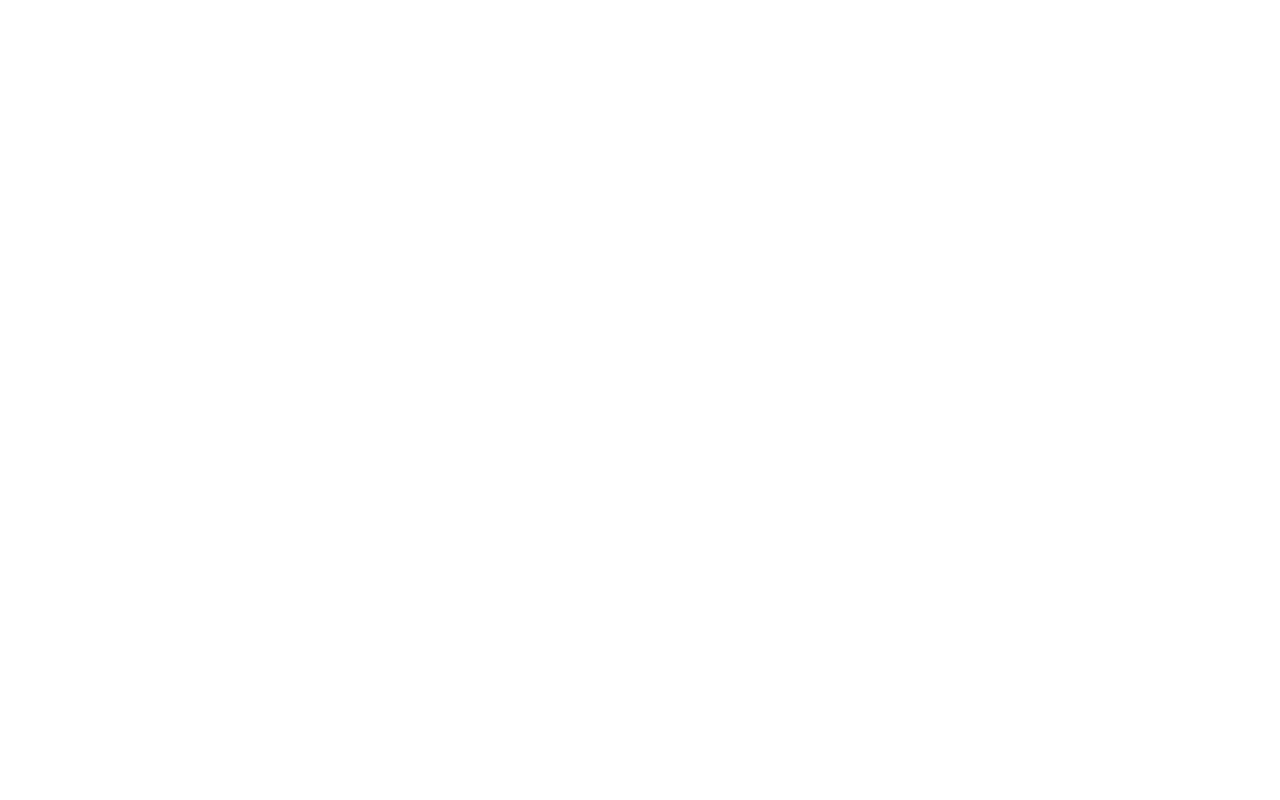
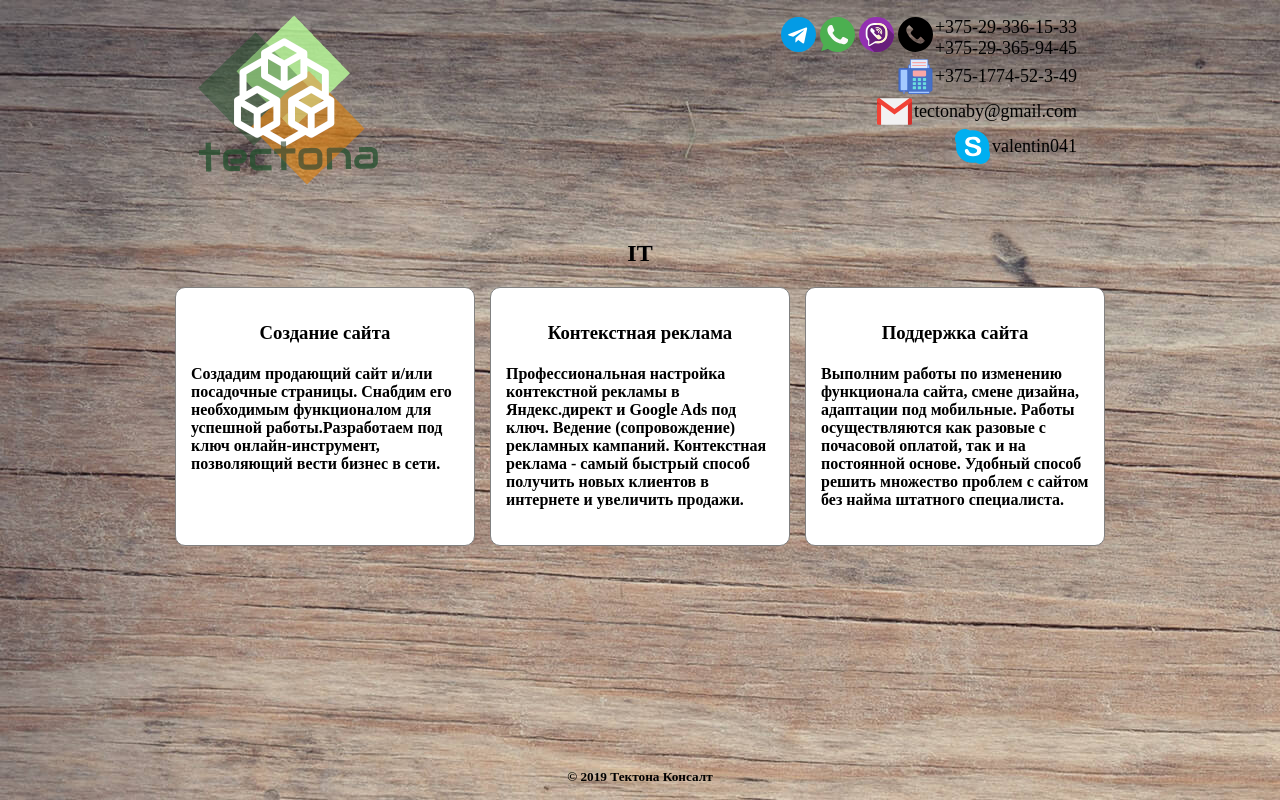
Before and after one commit to Voldemar1/tectona, a Gatsby site: page /it in a window 1280 px wide. Built offline with nearby package versions, Linux system fonts and the light colour scheme; Gatsby itself is replaced by a stand-in of ours.

Commit message:
add content

```diff
--- a/src/pages/it.js
+++ b/src/pages/it.js
@@ -1,11 +1,41 @@
 import React from 'react'
 import PropTypes from 'prop-types'
+import Layout from '../components/Layout/Layout'
+
+import "./it.scss"
+
+const data = [{title: `Создание сайта`, desc: `Создадим продающий сайт и/или
+посадочные страницы. Снабдим его необходимым
+функционалом для успешной работы.Разработаем под
+ключ онлайн-инструмент, позволяющий вести бизнес в сети.`},
+{title: `Контекстная реклама`, desc: `Профессиональная настройка контекстной
+рекламы в Яндекс.директ и Google Ads под ключ.
+Ведение (сопровождение) рекламных кампаний.
+Контекстная реклама - самый быстрый способ
+получить новых клиентов в интернете и увеличить
+ продажи.`}, {title: `Поддержка сайта`, desc: `Выполним работы по
+ изменению функционала сайта, смене дизайна, адаптации
+ под мобильные. Работы осуществляются как разовые с
+ почасовой оплатой, так и на постоянной основе. Удобный способ
+  решить множество проблем с сайтом без найма штатного специалиста.`}]
 
 const it = props => {
     return (
-        <div>
-
-        </div>
+        <Layout>
+            <div className="it">
+            <h2>IT</h2>
+            <div className="grid">
+            {data.map(({title, desc}) => {
+                 return (
+                 <div className="card">
+                  <h3>{title}</h3>
+                  <h4>{desc}</h4>
+                 </div>
+          )
+    })}
+    </div>
+    </div>
+        </Layout>
     )
 }
 
--- /dev/null
+++ b/src/pages/it.scss
@@ -0,0 +1,21 @@
+.it {
+    padding: 20px 10px;
+    h2 {
+        text-align: center;
+    }
+    .grid {
+        display: grid;
+        justify-content: center;
+        grid-template-columns: repeat(auto-fit, minmax(150px,300px));
+        grid-gap: 15px;
+        .card {
+            h3 {
+                text-align: center;
+            }
+            background-color: white;
+            padding: 15px;
+            border: 1px solid gray;
+            border-radius: 10px;
+        }
+    }
+}
```
